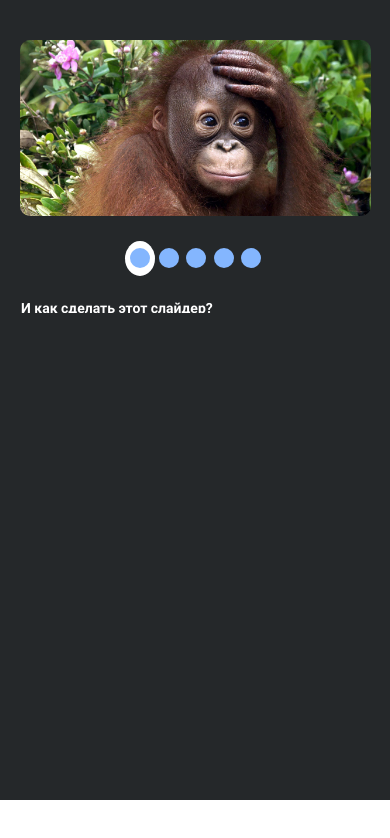
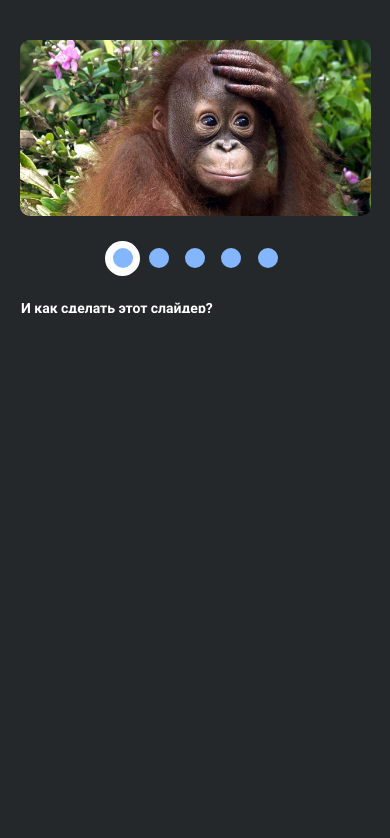
Before and after one commit to MarinaBell/CSS-Mem-Slider, a plain HTML site: page CssMemSlider/index.html in a window 390 px wide. Drawn offline with Linux system fonts and the light colour scheme.

Commit message:
fix: change styles (Mon, May 16, 2022 01:54:53 PM)

```diff
--- a/CssMemSlider/index.html
+++ b/CssMemSlider/index.html
@@ -6,7 +6,8 @@
     <meta name="viewport" content="width=device-width, initial-scale=1.0">
     <link rel="stylesheet" href="style.css">
     <link rel="stylesheet" href="reset.css">
-    <title>Document</title>
+    <link rel="shortcut icon" href="./assets/doge.ico" type="image/x-icon">
+    <title>CssMemSlider</title>
 </head>
 <body>
     <div class="all-container">
@@ -21,7 +22,6 @@
 
                 <div id="slides">
                     <div id="overflow">
-
                         <div class="image">
                             <article><img src="./assets/img/1.jpg"></article>
                             <article><img src="./assets/img/еж.jpg"></article>
@@ -29,7 +29,6 @@
                             <article><img src="./assets/img/lemur3.jpg"></article>
                             <article><img src="./assets/img/квокка.jpg"></article>
                         </div>
-
                     </div>
                 </div>
 
@@ -42,45 +41,26 @@
                 </div>
 
                     <div id="active">
-
                             <label for="switch1"><div class="round"></div></label>
-
-
                             <label for="switch2"><div class="round"></div></label>
-
                             <label for="switch3"><div class="round"></div></label>
-
                             <label for="switch4"><div class="round"></div></label>
-
                             <label for="switch5"><div class="round"></div></label>
-
                     </div>
 
                     <article id="below-text">
-
                         <div id="overflow">
-
                             <div class="text">
                                 <div class="bottom-text"><p>И как сделать этот слайдер?</p></div>
                                 <div class="bottom-text"><p>Have a nice day!</p></div>
                                 <div class="bottom-text"><p>If you know what I mean</p></div>
                                 <div class="bottom-text"><p>Узбагойтесь!</p></div>
                                 <div class="bottom-text"><p>Хорошего дня!</p></div>
-
-
                             </div>
                         </div>
-
                     </article>
-
-
-
-
             </article>
-
-
         </div>
-
     </div>
 </body>
 </html>
--- a/CssMemSlider/style.css
+++ b/CssMemSlider/style.css
@@ -31,10 +31,9 @@ html {
     background-color:#25282a;
     display: flex;
     overflow-x: hidden;
-
+    overflow-y: hidden;
 
 }
-
 
 #slider{
     margin: 0 auto;
@@ -43,8 +42,6 @@ html {
     flex-direction: column;
     height: 100vh;
     margin-top: 40px;
-
-
 }
 
 #slider article{
@@ -68,7 +65,7 @@ article img {
 
 }
 
-Label:hover {
+label:hover {
     cursor: pointer;
     width: 25px;
     height: 25px;
@@ -117,23 +114,28 @@ Label:hover {
     transition: 0.2s;
 }
 
-.round:active {
+/* .round:active {
     background: #25282a;
     border: #fff 1px solid;
-}
+} */
 
 #active label {
     width: 35px;
+    height: 35px;
     display: inline-block;
-    height: 35px;
     border-radius: 50%;
-    background: #84b6fe;
+    /* background: #84b6fe; */
     background-color: transparent;
     display: flex;
     align-items: center;
     justify-content: center;
 
 }
+
+/* .line {
+    display: flex;
+
+} */
 
 #active{
     margin: 0 auto;
@@ -145,11 +147,10 @@ Label:hover {
     align-items: center;
 }
 #active label:hover {
-    /* background: #fff; */
     background-color: transparent;
     transition: 0.2s;
     height: 35px;
-    width: 305x;
+    width: 35px;
 }
 
 #switch1:checked ~ #active label:nth-child(1),
@@ -157,54 +158,42 @@ Label:hover {
 #switch3:checked ~ #active label:nth-child(3),
 #switch4:checked ~ #active label:nth-child(4),
 #switch5:checked ~ #active label:nth-child(5) {
-    background: #25282a;
+
     background:#fff ;
-    /* background: rgba(0, 0, 255, 0.2) !important; */
-    fill-opacity: 0.5;
-    border: transparent;
-    /* height: 30px;
-    width: 30px; */
-    /* border: #fff 3px solid; */
+    height: 35px;
+    width: 35px;
     padding: 5px;
-    /* width: 15px;
-    height: 15px; */
     transition: 0.2s;
     display: flex;
     align-items: center;
     justify-content: center;
-
 }
 
 #switch1:checked ~ #active label:nth-child(1):hover{
-    background: #25282a;
-    /* border: #fff 1px solid; */
+    background: #fff;
     border: 0px;
     transition: 0.2s;
 }
 
 #switch2:checked ~ #active label:nth-child(2):hover{
-    background: #25282a;
-    border: #fff 1px solid;
+    background: #fff;
     border: 0px;
     transition: 0.2s;
 }
 
 #switch3:checked ~ #active label:nth-child(3):hover{
-    background: #25282a;
-    border: #fff 1px solid;
+    background: #fff;
     border: 0px;
     transition: 0.2s;
 }
 
 #switch4:checked ~ #active label:nth-child(4):hover{
-    background: #25282a;
-    border: #fff 1px solid;
+    background: #fff;
     border: 0px;
     transition: 0.2s;
 }
 #switch5:checked ~ #active label:nth-child(5):hover{
-    background: #25282a;
-    border: #fff 1px solid;
+    background: #fff;
     border: 0px;
     transition: 0.2s;
 }
@@ -217,34 +206,28 @@ Label:hover {
     margin-left:0;
 }
 
-
 .overflow-text {
     height: 22px;
     overflow: hidden;
-
     width: 20%;
 }
+
 .text {
     height: 22px;
     display: flex;
     text-align: left;
     width: 2500%;
     margin-top: 15px;
-
-
 }
 
 .bottom-text {
-
     font-family: Roboto;
     color: #fff;
     font-size: 22px;
     width: 100%;
     display: flex;
     margin-left: 3em;
-
 }
-
 
 #switch1:checked ~ #below-text .text{
     margin-left: 0%;
@@ -273,23 +256,13 @@ Label:hover {
 @media (max-width: 800px) {
     .all-container{
         max-width: 100%;
-        height: 800px;
+        height: 100vh;
         margin: 0 auto;
         background-color:#25282a;
         display: flex;
-
+        overflow-x: hidden;
+        overflow-y: hidden;
     }
-
-    .all  {
-        max-width: 100%;
-        margin: 0 auto;
-        /* align-items: center; */
-        display: flex;
-        justify-content: center;
-        overflow-x: hidden;
-        height: 700px;
-
-  }
 
   #slider{
     margin: 0 auto;
@@ -297,16 +270,96 @@ Label:hover {
     margin-top: 40px;
     display: flex;
     flex-direction: column;
-    /* align-items: center; */
-
 }
 
 #active{
     margin: 0 auto;
     text-align: right;
-    width: 160px;
+    width: 180px;
     display: flex;
     justify-content: space-between;
+}
+
+#controls{
+    margin: 0 auto ;
+    width: 120px;
+    height: 20px;
+}
+
+.round {
+    width: 20px;
+    height: 20px;
+    background: #84b6fe;
+    border-radius: 50%;
+
+}
+.round:hover {
+    background: #fff;
+    transition: 0.2s;
+}
+
+
+#active label {
+    width: 35px;
+    height: 35px;
+    display: inline-block;
+    border-radius: 50%;
+    background: #84b6fe;
+    background-color: transparent;
+    display: flex;
+    align-items: center;
+    justify-content: center;
+
+}
+
+#active label:hover {
+    background-color: transparent;
+    transition: 0.2s;
+    height: 35px;
+    width: 35px;
+}
+
+#switch1:checked ~ #active label:nth-child(1),
+#switch2:checked ~ #active label:nth-child(2),
+#switch3:checked ~ #active label:nth-child(3),
+#switch4:checked ~ #active label:nth-child(4),
+#switch5:checked ~ #active label:nth-child(5) {
+    background:#fff ;
+    height: 35px;
+    width: 35px;
+    transition: 0.2s;
+    display: flex;
+    align-items: center;
+    justify-content: center;
+}
+
+#switch1:checked ~ #active label:nth-child(1):hover{
+    background-color: #fff;
+    border: 0px;
+    transition: 0.2s;
+}
+
+#switch2:checked ~ #active label:nth-child(2):hover{
+    background-color: #fff;
+    border: 0px;
+    transition: 0.2s;
+}
+
+#switch3:checked ~ #active label:nth-child(3):hover{
+    background-color: #fff;
+    border: 0px;
+    transition: 0.2s;
+}
+
+#switch4:checked ~ #active label:nth-child(4):hover{
+    background-color: #fff;
+    border: 0px;
+    transition: 0.2s;
+}
+#switch5:checked ~ #active label:nth-child(5):hover{
+    background-color: #fff;
+    border: 0px;
+    transition: 0.2s;
 }
 
 #overflow {
@@ -331,30 +384,30 @@ Label:hover {
     width: 120px;
     height: 25px;
 }
-
 }
 
 @media (max-width: 500px) {
 
     .all-container{
         max-width: 100%;
-        height: 800px;
+        height: 100vh;
         margin: 0 auto;
         background-color:#25282a;
         display: flex;
+        overflow-x: hidden;
+        overflow-y: hidden;
 
     }
 
-    .all  {
+    /* .all  {
         max-width: 100%;
         margin: 0 auto;
-        /* align-items: center; */
         display: flex;
         justify-content: center;
         overflow-x: hidden;
         height: 700px;
 
-  }
+  } */
 
   #slider{
     margin: 0 auto;
@@ -369,10 +422,87 @@ Label:hover {
 #active{
     margin: 0 auto;
     text-align: right;
-    width: 140px;
+    width: 180px;
     display: flex;
     justify-content: space-between;
 }
+
+.round {
+    width: 20px;
+    height: 20px;
+    background: #84b6fe;
+    border-radius: 50%;
+
+}
+.round:hover {
+    background: #fff;
+    transition: 0.2s;
+}
+
+
+#active label {
+    width: 35px;
+    height: 35px;
+    display: inline-block;
+    border-radius: 50%;
+    background: #84b6fe;
+    background-color: transparent;
+    display: flex;
+    align-items: center;
+    justify-content: center;
+
+}
+
+#active label:hover {
+    background-color: transparent;
+    transition: 0.2s;
+    height: 35px;
+    width: 35px;
+}
+
+#switch1:checked ~ #active label:nth-child(1),
+#switch2:checked ~ #active label:nth-child(2),
+#switch3:checked ~ #active label:nth-child(3),
+#switch4:checked ~ #active label:nth-child(4),
+#switch5:checked ~ #active label:nth-child(5) {
+    /* background:#fff ; */
+    height: 35px;
+    width: 35px;
+    transition: 0.2s;
+    display: flex;
+    align-items: center;
+    justify-content: center;
+}
+
+#switch1:checked ~ #active label:nth-child(1):hover{
+    /* background-color: #fff; */
+    border: 0px;
+    transition: 0.2s;
+}
+
+#switch2:checked ~ #active label:nth-child(2):hover{
+    background-color: #fff;
+    border: 0px;
+    transition: 0.2s;
+}
+
+#switch3:checked ~ #active label:nth-child(3):hover{
+    background-color: #fff;
+    border: 0px;
+    transition: 0.2s;
+}
+
+#switch4:checked ~ #active label:nth-child(4):hover{
+    background-color: #fff;
+    border: 0px;
+    transition: 0.2s;
+}
+#switch5:checked ~ #active label:nth-child(5):hover{
+    background-color: #fff;
+    border: 0px;
+    transition: 0.2s;
+}
+
 
 #overflow {
     margin: 0 auto;
```
Also changed, not shown: CssMemSlider/assets/doge.ico (added). Lines whose indentation alone changed are shown as unchanged.
